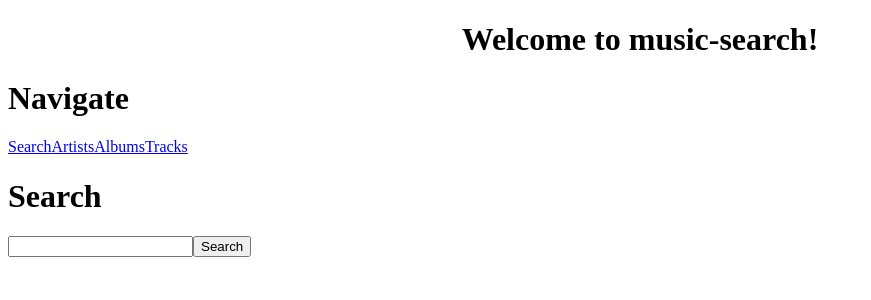
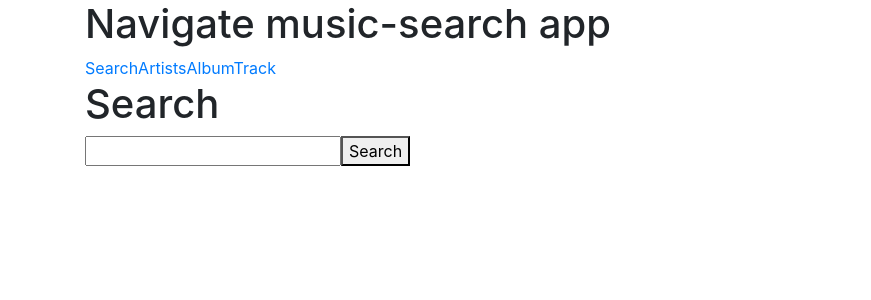
Before and after one commit to baumannalexj/music-search, an Angular app: page /search in a window 1280 px wide. Shown: the top 300 px of the page, without its empty margins (0-871 px from the left). Built offline with nearby package versions, Linux system fonts and the light colour scheme.

Commit message:
got /tracks working

```diff
--- a/package.json
+++ b/package.json
@@ -22,6 +22,7 @@
     "@angular/router": "^6.1.0",
     "bootstrap": "^4.1.3",
     "core-js": "^2.5.4",
+    "font-awesome": "^4.7.0",
     "rxjs": "^6.0.0",
     "zone.js": "~0.8.26"
   },
--- a/src/app/app.component.html
+++ b/src/app/app.component.html
@@ -1,18 +1,11 @@
-<!--The content below is only a placeholder and can be replaced.-->
-<div style="text-align:center">
-  <h1>
-    Welcome to {{ title }}!
-  </h1>
-</div>
-
 <div class="page-header">
   <div class="container">
-    <h1>Navigate</h1>
+    <h1>Navigate {{ title }} app</h1>
     <div class="navLinks">
       <a routerLink="/search">Search</a>
       <a routerLink="/artists">Artists</a>
-      <a routerLink="/albums">Albums</a>
-      <a routerLink="/tracks">Tracks</a>
+      <a routerLink="/albums">Album</a>
+      <a routerLink="/tracks">Track</a>
     </div>
   </div>
 </div>
--- a/src/app/routing/routing.module.ts
+++ b/src/app/routing/routing.module.ts
@@ -9,9 +9,9 @@ import {AlbumComponent} from "../album/album.component";
 
 const routes: Routes = [
   {path: 'search', component: SearchComponent},
-  {path: 'artists', component: ArtistComponent},
-  {path: 'albums', component: AlbumComponent},
-  {path: 'tracks', component: TrackComponent},
+  {path: 'artists/:id', component: ArtistComponent},
+  {path: 'albums/:id', component: AlbumComponent},
+  {path: 'tracks/:id', component: TrackComponent},
 
 ];
 
--- a/src/app/search/search.component.ts
+++ b/src/app/search/search.component.ts
@@ -48,7 +48,7 @@ export class SearchComponent implements OnInit {
       && response.tracks.items
       || null;
 
-    console.log(`results set to ${this.results}`)
+    console.log(`results set to ${JSON.stringify(this.results)}`)
 
   }
 
--- a/src/app/service/spotify.service.ts
+++ b/src/app/service/spotify.service.ts
@@ -2,7 +2,9 @@ import {Injectable} from '@angular/core';
 import {HttpClient} from '@angular/common/http';
 
 import {spotify} from '../../environments/environment'
-const TRACK_TYPE = "track";
+
+const TRACK_QUERY_TYPE = "track";
+
 
 @Injectable({
   providedIn: 'root'
@@ -12,26 +14,36 @@ export class SpotifyService {
   constructor(public httpClient: HttpClient) {
   }
 
+  getTrack(id: string) {
+    return this.query(`/tracks/${id}`);
+  }
 
   searchTrack(query: string) {
-    let queryParams: string = [
+    return this.search(query, TRACK_QUERY_TYPE);
+  }
 
+  search(query: string, queryType: string) {
+    return this.query(`/search`, [
       `q=${query}`,
-      `type=${TRACK_TYPE}`
+      `type=${queryType}`
+    ]);
+  }
 
-    ].join("&");
+  query(pathAction: string, params?: Array<string>) {
 
-    let queryUrl: string = `https://api.spotify.com/v1/search?${queryParams}`;
+    let queryUrl = `${spotify.config.BASE_URL}${pathAction}`; //pathAction ~ /search
 
-    let options = {
+    if (params) {
+      queryUrl += `?${params.join("&")}`
+    }
+
+    const options = {
       headers: {
         Authorization: `Bearer ${spotify.config.SPOTIFY_BEARER_TOKEN}`
       }
     };
 
+    return this.httpClient.get(queryUrl, options);
 
-    let response = this.httpClient.get(queryUrl, options);
-
-    return response;
   }
 }
--- a/src/app/track/track.component.html
+++ b/src/app/track/track.component.html
@@ -1,3 +1,10 @@
-<p>
-  track works!
-</p>
+<div *ngIf="track">
+  <h1>{{ track.name }}</h1>
+  <p>
+    <img src="{{ track.album.images[1].url }}">
+  </p>
+  <p>
+    <audio controls src="{{ track.preview_url }}"></audio>
+  </p>
+  <p><a href (click)="back()">Back</a></p>
+</div>
--- a/src/app/track/track.component.ts
+++ b/src/app/track/track.component.ts
@@ -1,4 +1,6 @@
 import { Component, OnInit } from '@angular/core';
+import {SpotifyService} from "../service/spotify.service";
+import {Router, ActivatedRoute} from '@angular/router';
 
 @Component({
   selector: 'app-track',
@@ -7,9 +9,29 @@ import { Component, OnInit } from '@angular/core';
 })
 export class TrackComponent implements OnInit {
 
-  constructor() { }
+  private id: string;
+  private track: Object;
+
+  constructor(private spotifyService: SpotifyService,
+              private router: Router,
+              private route: ActivatedRoute) {
+
+    this.route
+      .params
+      .subscribe(params => {
+        this.id = params['id'] || '';
+      });
+
+  }
 
   ngOnInit() {
+    this.spotifyService
+      .getTrack(this.id)
+      .subscribe(response => this.renderTrack(response));
+  }
+
+  renderTrack(response: any): void {
+    this.track = response;
   }
 
 }
--- a/src/environments/environment.ts
+++ b/src/environments/environment.ts
@@ -9,7 +9,8 @@ export const environment = {
 
 export const spotify = {
   config: {
-    SPOTIFY_BEARER_TOKEN: "BQDYy_jyklbAUB2d3MHdDSFfoPcvko_Sg6qODhOfWo_zmoch7QaKyt_gL-1sONkfqauGv7ZoHlhiis0zpPT4dt4OTGqv7tBQlSJwp1KJmKbj1_eJSzuMQ8q4EcM7PDgneavNcaBRPtPy5U2VgRnk"
+    SPOTIFY_BEARER_TOKEN: "BQCBP579-ZmHEqUQBLn8n0kxKBmh16FSY_gyyAMLtlAN49ubPp5sr_oWnnMY3XUHYM25pDlDq8Cwb_7AWf6P4MH_ZN1i5Qc4FKJoQZGKfJI4bzUtQ84-4gCtMtH8Itp2P1H5hgtKhAg_-bqDKw",
+    BASE_URL: "https://api.spotify.com/v1"
   }
 };
 
--- a/src/styles.css
+++ b/src/styles.css
@@ -1 +1,2 @@
-/* You can add global styles to this file, and also import other style files */
+@import "~bootstrap/dist/css/bootstrap.css";
+@import "~font-awesome/css/font-awesome.css";
```
Also changed, not shown: 1 other file (tests, documents, lock files or other folders).
